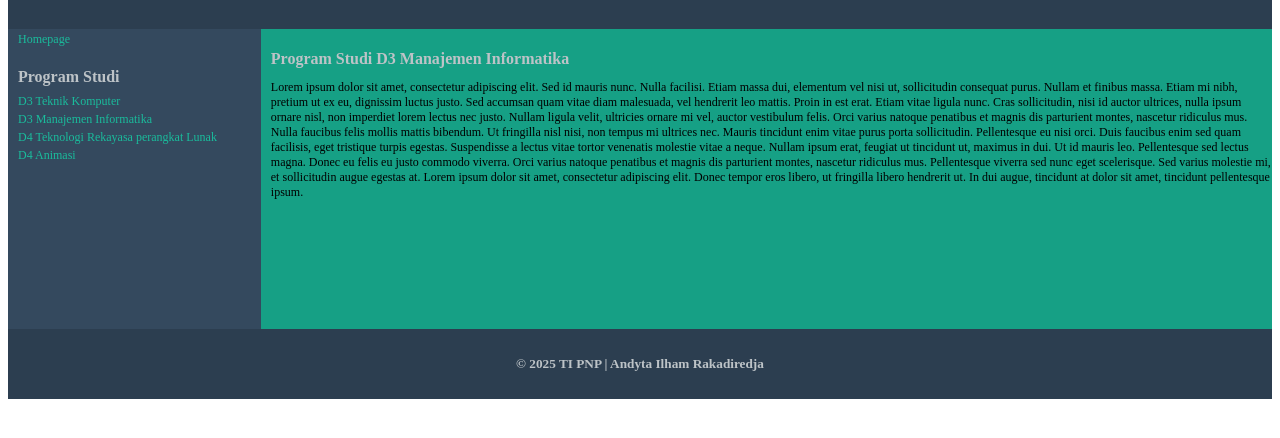
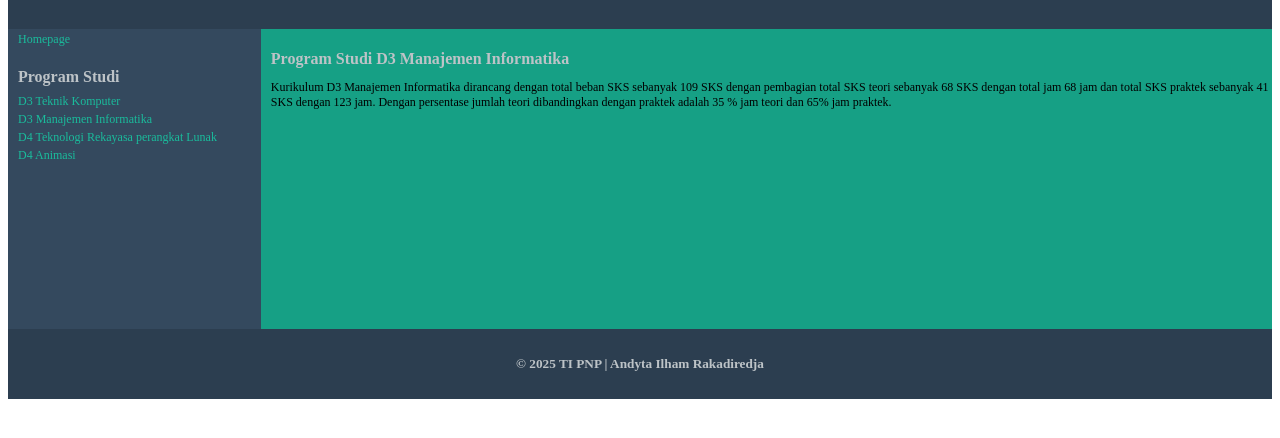
Before and after one commit to rakailham06/latihan-MenuTekinfo, a plain HTML site: page mi.html in a window 1280 px wide. Shown: the part 66-504 px from the top of the page. Drawn offline with Linux system fonts and the light colour scheme.

Commit message:
Update mi.html

```diff
--- a/mi.html
+++ b/mi.html
@@ -22,9 +22,9 @@
 		</div>
 		<div class="main">
 			<h4>Program Studi D3 Manajemen Informatika</h4>
-			<p>Lorem ipsum dolor sit amet, consectetur adipiscing elit. Sed id mauris nunc. Nulla facilisi. Etiam massa dui, elementum vel nisi ut, sollicitudin consequat purus. Nullam et finibus massa. Etiam mi nibh, pretium ut ex eu, dignissim luctus justo. Sed accumsan quam vitae diam malesuada, vel hendrerit leo mattis. Proin in est erat. Etiam vitae ligula nunc. Cras sollicitudin, nisi id auctor ultrices, nulla ipsum ornare nisl, non imperdiet lorem lectus nec justo. Nullam ligula velit, ultricies ornare mi vel, auctor vestibulum felis. Orci varius natoque penatibus et magnis dis parturient montes, nascetur ridiculus mus.
-				Nulla faucibus felis mollis mattis bibendum. Ut fringilla nisl nisi, non tempus mi ultrices nec. Mauris tincidunt enim vitae purus porta sollicitudin. Pellentesque eu nisi orci. Duis faucibus enim sed quam facilisis, eget tristique turpis egestas. Suspendisse a lectus vitae tortor venenatis molestie vitae a neque. Nullam ipsum erat, feugiat ut tincidunt ut, maximus in dui. Ut id mauris leo. Pellentesque sed lectus magna. Donec eu felis eu justo commodo viverra. Orci varius natoque penatibus et magnis dis parturient montes, nascetur ridiculus mus. Pellentesque viverra sed nunc eget scelerisque. Sed varius molestie mi, et sollicitudin augue egestas at.
-				Lorem ipsum dolor sit amet, consectetur adipiscing elit. Donec tempor eros libero, ut fringilla libero hendrerit ut. In dui augue, tincidunt at dolor sit amet, tincidunt pellentesque ipsum.</p>
+			<p>Kurikulum D3 Manajemen Informatika dirancang dengan total beban SKS sebanyak 109 SKS dengan pembagian total
+			SKS teori sebanyak 68 SKS dengan total jam 68 jam dan total SKS praktek sebanyak 41 SKS dengan 123 jam.
+			Dengan persentase jumlah teori dibandingkan dengan praktek adalah 35 % jam teori dan 65% jam praktek.
 			</p>
 		</div>
 		<div class="footer">
```
